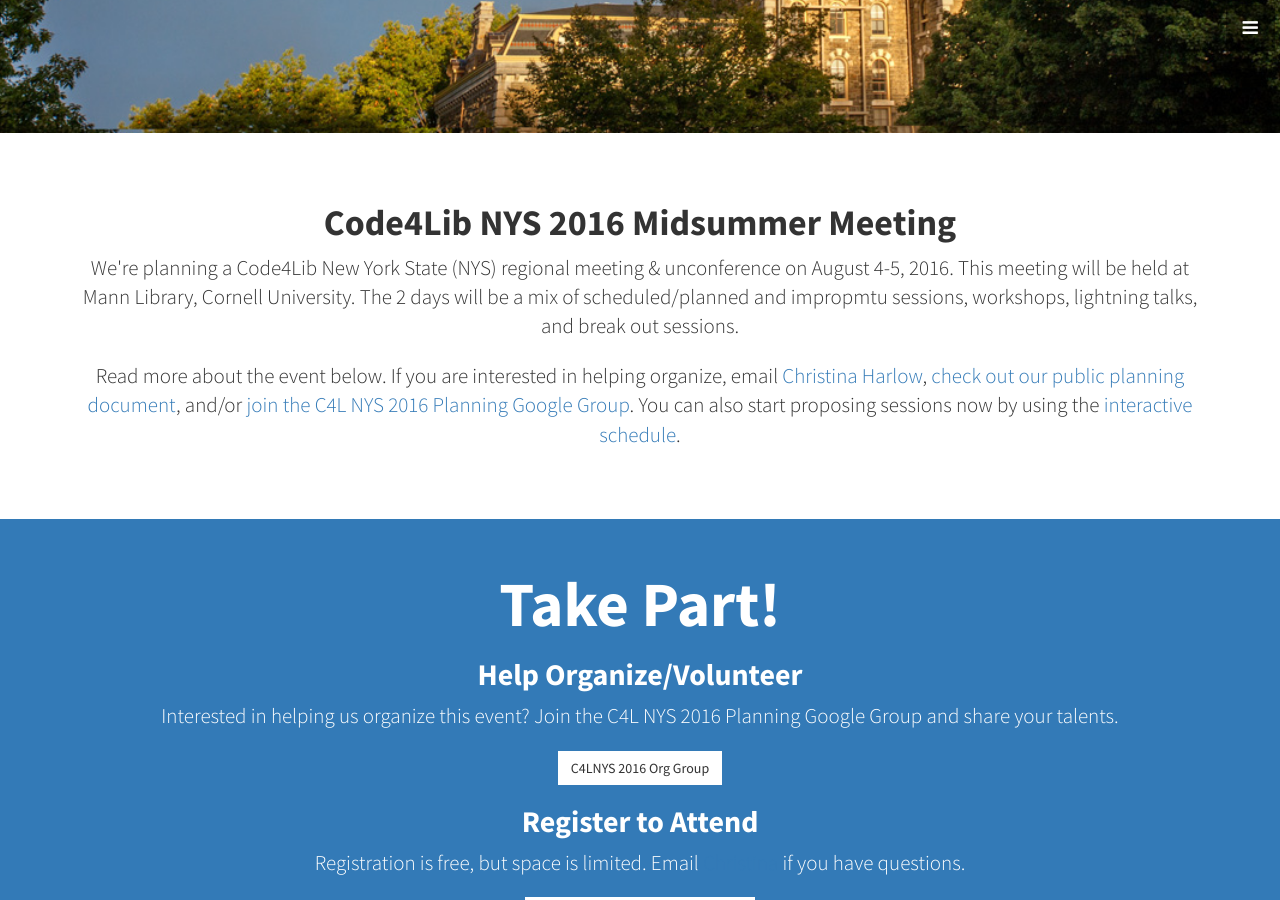
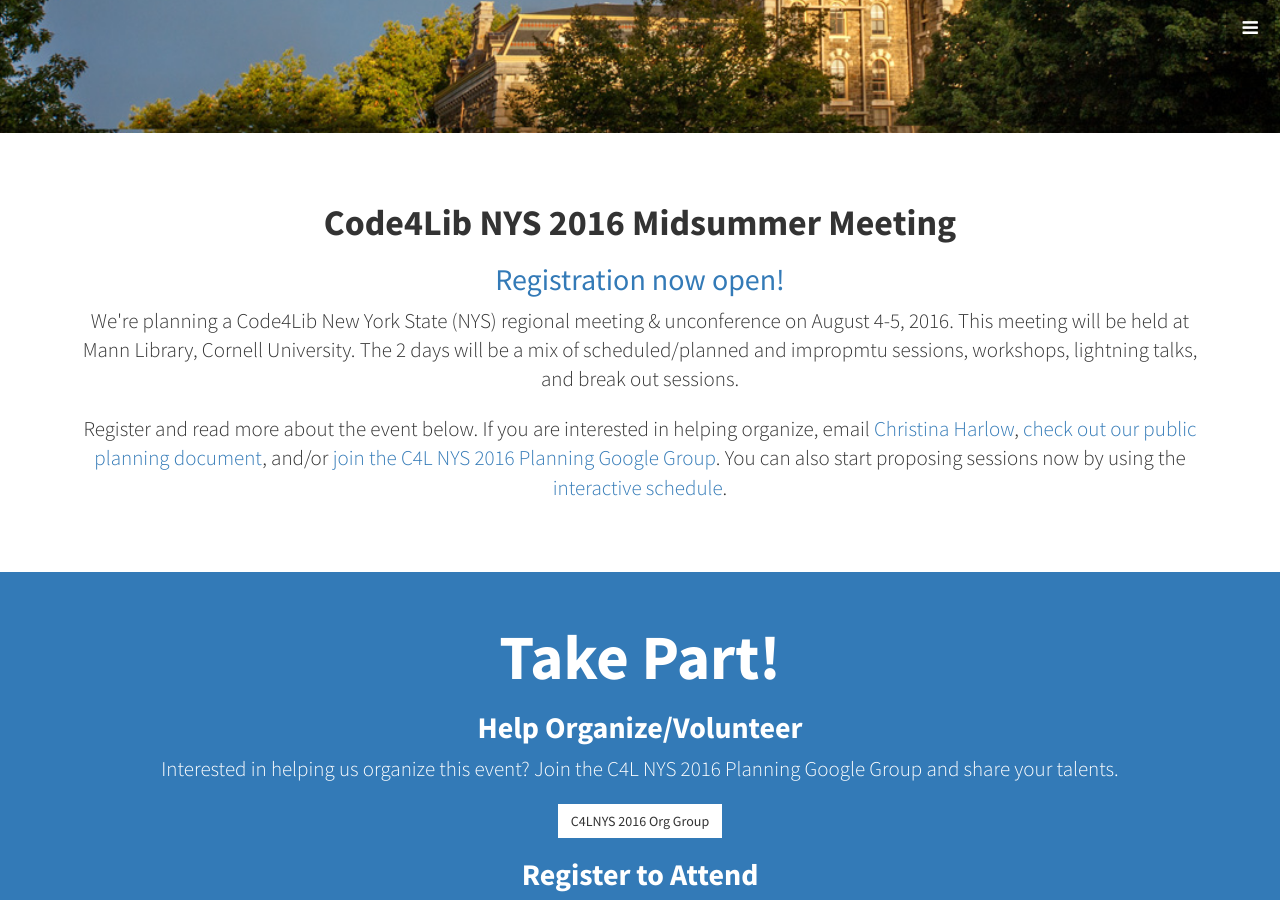
Before and after one commit to code4libNYS/2016, a Jekyll site: the page built from index.html, in a window 1280 px wide and 900 px high, scrolled down 767 px. Built offline with Jekyll 4.4.1, drawn with Linux system fonts in a browser that asks for light colours.

Commit message:
add registration open note

```diff
--- a/_includes/about.html
+++ b/_includes/about.html
@@ -3,8 +3,9 @@
     <div class="row">
       <div class="col-lg-12 text-center">
         <h1><strong>Code4Lib NYS 2016 Midsummer Meeting</strong></h1>
+        <h2><a href="#takepart">Registration now open!</a></h2>
         <p class="lead">We're planning a Code4Lib New York State (NYS) regional meeting &amp; unconference on August 4-5, 2016. This meeting will be held at Mann Library, Cornell University. The 2 days will be a mix of scheduled/planned and impropmtu sessions, workshops, lightning talks, and break out sessions.</p>
-        <p class="lead">Read more about the event below. If you are interested in helping organize, email <a href="mailto:cmh329@cornell.edu">Christina Harlow</a>, <a href="http://bit.ly/c4lNYS16">check out our public planning document</a>, and/or <a href="https://groups.google.com/forum/#!forum/c4lnys-planning">join the C4L NYS 2016 Planning Google Group</a>. You can also start proposing sessions now by using the <a href="#sched">interactive schedule</a>.</p>
+        <p class="lead">Register and read more about the event below. If you are interested in helping organize, email <a href="mailto:cmh329@cornell.edu">Christina Harlow</a>, <a href="http://bit.ly/c4lNYS16">check out our public planning document</a>, and/or <a href="https://groups.google.com/forum/#!forum/c4lnys-planning">join the C4L NYS 2016 Planning Google Group</a>. You can also start proposing sessions now by using the <a href="#sched">interactive schedule</a>.</p>
       </div>
     </div>
     <!-- /.row -->
```
